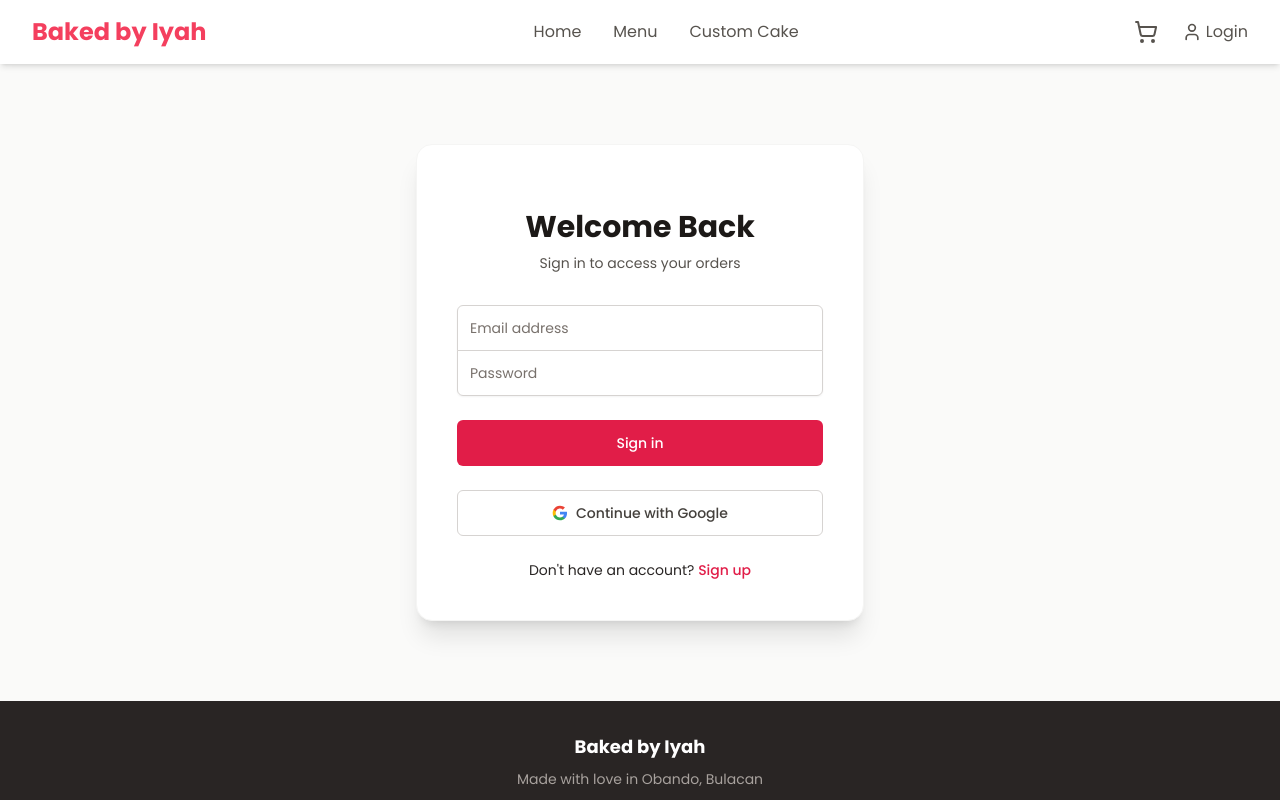
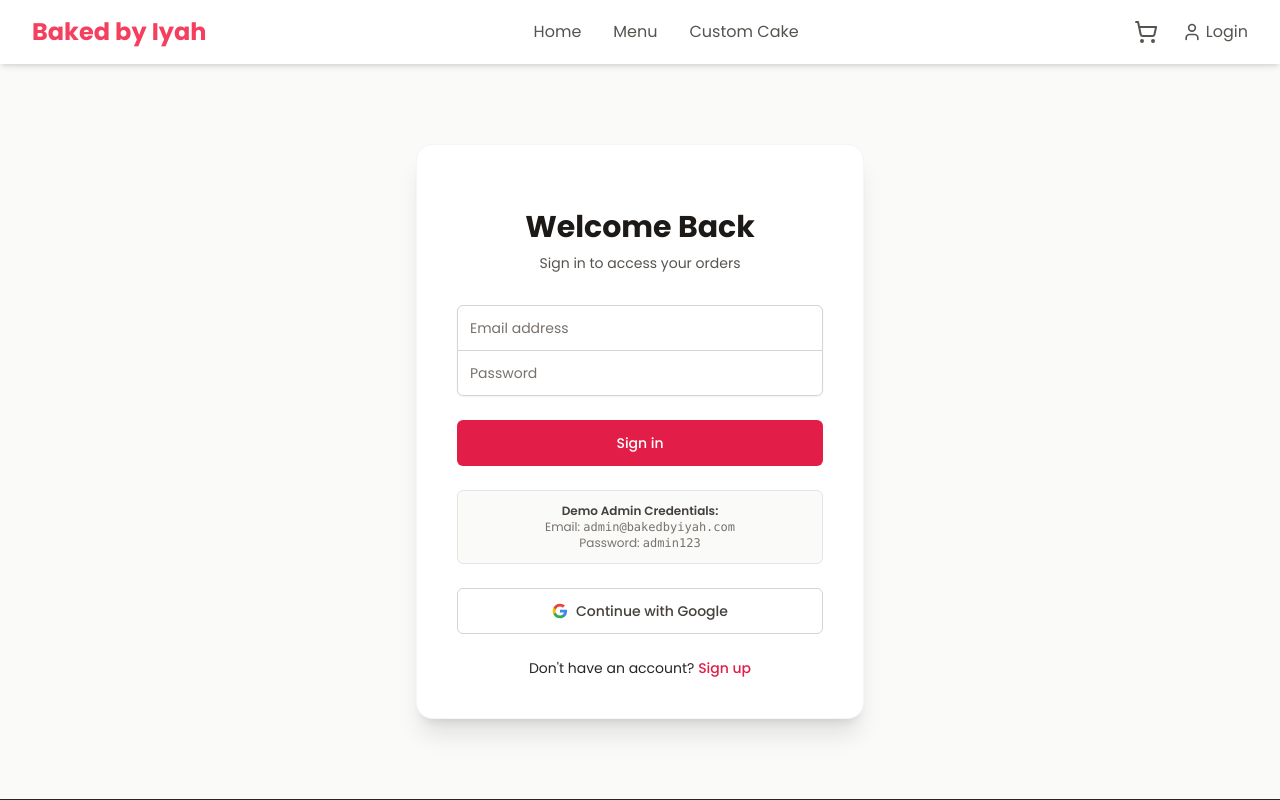
Before and after one commit to Raiii14/oms-baked-by-iyah, a React (Vite) app: page /#/login in a window 1280 px wide. Shown: the top 800 px of the page. Built offline with nearby package versions, Linux system fonts and the light colour scheme.

Commit message:
feat: Add demo credentials to auth page
Introduces a helper section on the login page to display demo admin credentials, facilitating easier testing and demonstration of the Order Management System. This also involves minor cleanup of unused icons from related pages.

```diff
--- a/pages/Auth.tsx
+++ b/pages/Auth.tsx
@@ -106,6 +106,15 @@ const Auth: React.FC<AuthProps> = ({ mode }) => {
             </button>
           </div>
 
+          {/* Demo Credentials Helper */}
+          {mode === 'login' && (
+            <div className="bg-stone-50 p-3 rounded-md border border-stone-200 text-xs text-stone-500 text-center">
+              <p className="font-semibold text-stone-700">Demo Admin Credentials:</p>
+              <p>Email: <span className="font-mono">admin@bakedbyiyah.com</span></p>
+              <p>Password: <span className="font-mono">admin123</span></p>
+            </div>
+          )}
+
           {/* Google Mock */}
           <div>
              <button type="button" onClick={() => alert("Google Login would trigger here")} className="w-full flex justify-center py-3 px-4 border border-stone-300 text-sm font-medium rounded-md text-stone-700 bg-white hover:bg-stone-50 transition-colors">
--- a/pages/Cart.tsx
+++ b/pages/Cart.tsx
@@ -1,7 +1,7 @@
 import React, { useState } from 'react';
 import { useStore } from '../context/StoreContext';
 import { useNavigate } from 'react-router-dom';
-import { Trash2, Calendar, Clock, CreditCard, Upload } from 'lucide-react';
+import { Trash2, Calendar, Clock } from 'lucide-react';
 import { DeliveryMethod, PaymentMethod } from '../types';
 
 const Cart: React.FC = () => {
--- a/pages/Menu.tsx
+++ b/pages/Menu.tsx
@@ -1,7 +1,7 @@
 import React, { useState, useMemo } from 'react';
 import { useStore } from '../context/StoreContext';
 import { ProductCategory } from '../types';
-import { Search, Filter, Plus } from 'lucide-react';
+import { Search, Plus } from 'lucide-react';
 
 const Menu: React.FC = () => {
   const { products, addToCart } = useStore();
```
Also changed, not shown: 1 other file (tests, documents, lock files or other folders).
